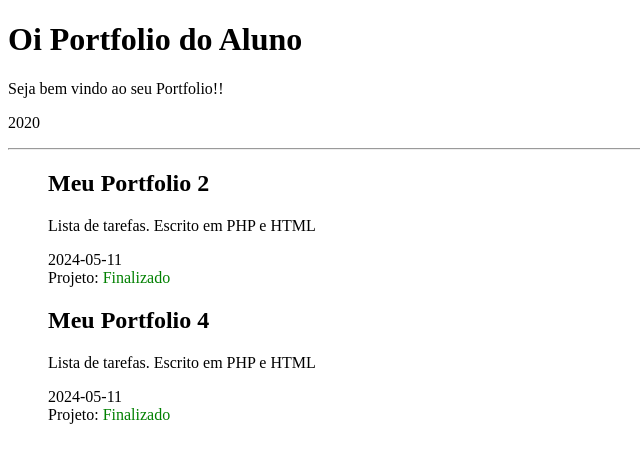
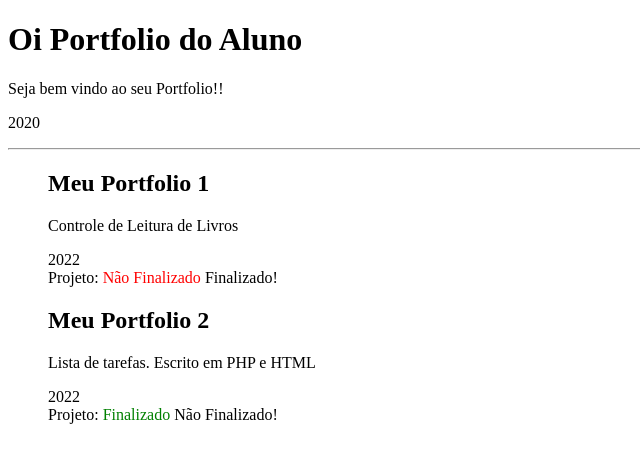
Before and after one commit to rocketseat-education/php-portfolio-dev, a PHP site: page / in a window 1280 px wide. Shown: the top 463 px of the page, without its empty margins (0-640 px from the left). Run offline with PHP 8.4, Linux system fonts and the light colour scheme.

Commit message:
Entendendo funções anônimas

```diff
--- a/portifolio/index.php
+++ b/portifolio/index.php
@@ -25,29 +25,34 @@
 
         $descricao="Meu primeiro Portfolio. Escrito em PHP e HTML";
 
+//        $livros = [
+//            ['nome'=> 'Senhor dos Aneis'],
+//            ['nome'=> 'Harry Potter']
+//        ];
+
         $projetos = [
             [
                 "titulo" => "Meu Portfolio 1",
                 "finalizado" => true,
-                "data" => "2024-10-11",
+                "ano" => 2022,
                 "descricao" => "Controle de Leitura de Livros",
             ],
             [
                 "titulo" => "Meu Portfolio 2",
                 "finalizado" => false,
-                "data" => "2024-05-11",
+                "ano" => 2022,
                 "descricao" => "Lista de tarefas. Escrito em PHP e HTML",
             ],
             [
                 "titulo" => "Meu Portfolio 3",
                 "finalizado" => true,
-                "data" => "2024-05-11",
+                "ano" => 2024,
                 "descricao" => "Lista de tarefas. Escrito em PHP e HTML",
             ],
             [
                 "titulo" => "Meu Portfolio 4",
                 "finalizado" => false,
-                "data" => "2024-05-11",
+                "ano" => 2025,
                 "descricao" => "Lista de tarefas. Escrito em PHP e HTML",
             ],
         ];
@@ -73,7 +78,25 @@
                 }
             }
             return $filtrados;
+        };
+
+    function filtro($itens, $funcao) {
+        $filtrados = []; // Array para armazenar os itens filtrados
+
+        foreach ($itens as $item) { // Itera sobre cada item no array
+            if ($funcao($item)) { // Aplica a função de callback ao item
+                $filtrados [] = $item; // Se a função retornar verdadeiro, adiciona ao array filtrado
+            }
         }
+        return $filtrados; // Retorna o array com os itens filtrados
+    }
+
+    // Filtrando os projetos para aqueles com ano menor que 2024
+    $projetoFiltrados = filtro($projetos, function ($projeto) {
+        return $projeto['ano'] < 2024;
+//        return $projeto['ano'] === 2024 || $projeto['ano'] === 2022;   // Condição de filtragem
+    });
+
     ?>
 
     <h1><?=$titulo?></h1>
@@ -82,9 +105,18 @@
 
     <p><?=$ano?></p>
 
+<!--    <hr/>-->
+<!---->
+<!--    <ul>-->
+<!--        --><?php //foreach (filtro($livros, 'nome', 'Harry Potter') as $livro): ?>
+<!--        <li>--><?php //=$livro['nome']?><!--</li>-->
+<!--        --><?php //endforeach;?>
+<!--    </ul>-->
+
     <hr/>
+
     <ul>
-        <?php foreach (filtrarProjetos($projetos, false) as $projeto): ?>
+        <?php foreach ($projetoFiltrados as $projeto): ?>
             <?php if( ! ((2024 - $ano) > 2) ): ?>
                 style="background-color: burlywood;"
             <?php endif; ?>
@@ -93,7 +125,7 @@
             <p><?=$projeto['descricao']?></p>
 
             <div>
-                <div><?=$projeto['data']?></div>
+                <div><?=$projeto['ano']?></div>
 
                 <div> Projeto:
 
@@ -110,13 +142,13 @@
 
                     <?php endif;?> -->
 
-                    <!-- <?php
+                    <?php
                         if( $projeto['finalizado'] ){
                             echo "Finalizado!";
                         } else {
                             echo "Não Finalizado!";
                         }
-                    ?> -->
+                    ?>
                 </div>
             </div>
         </div>
```
